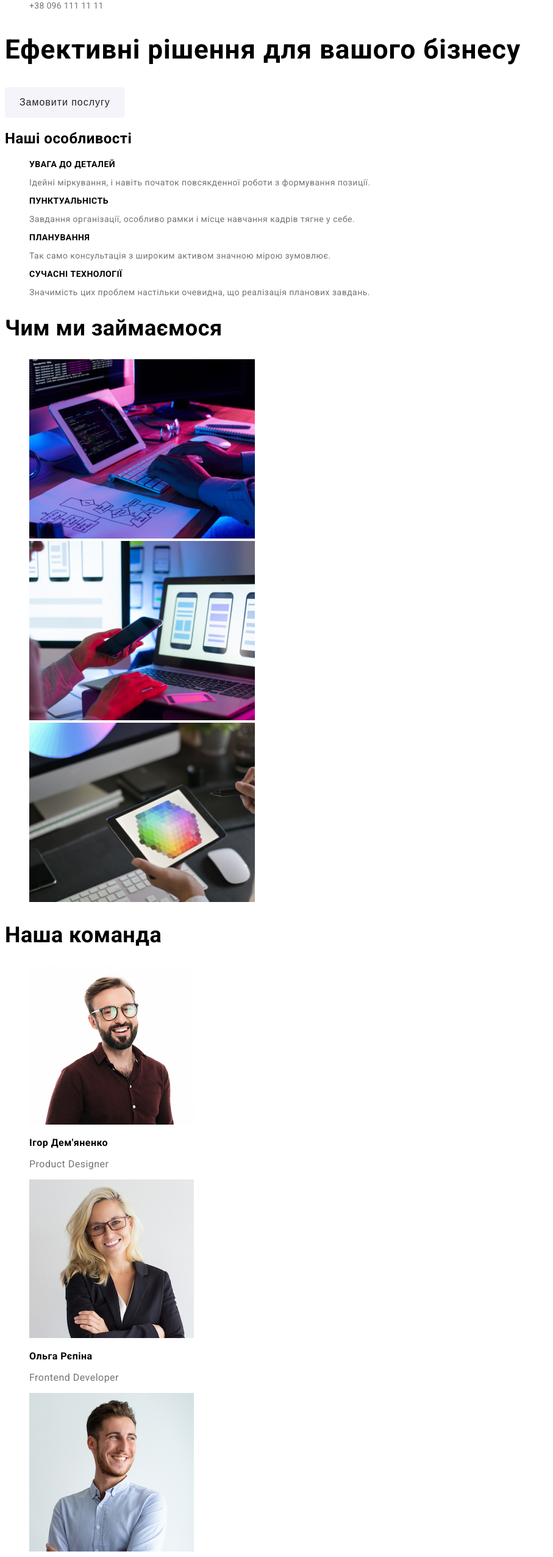
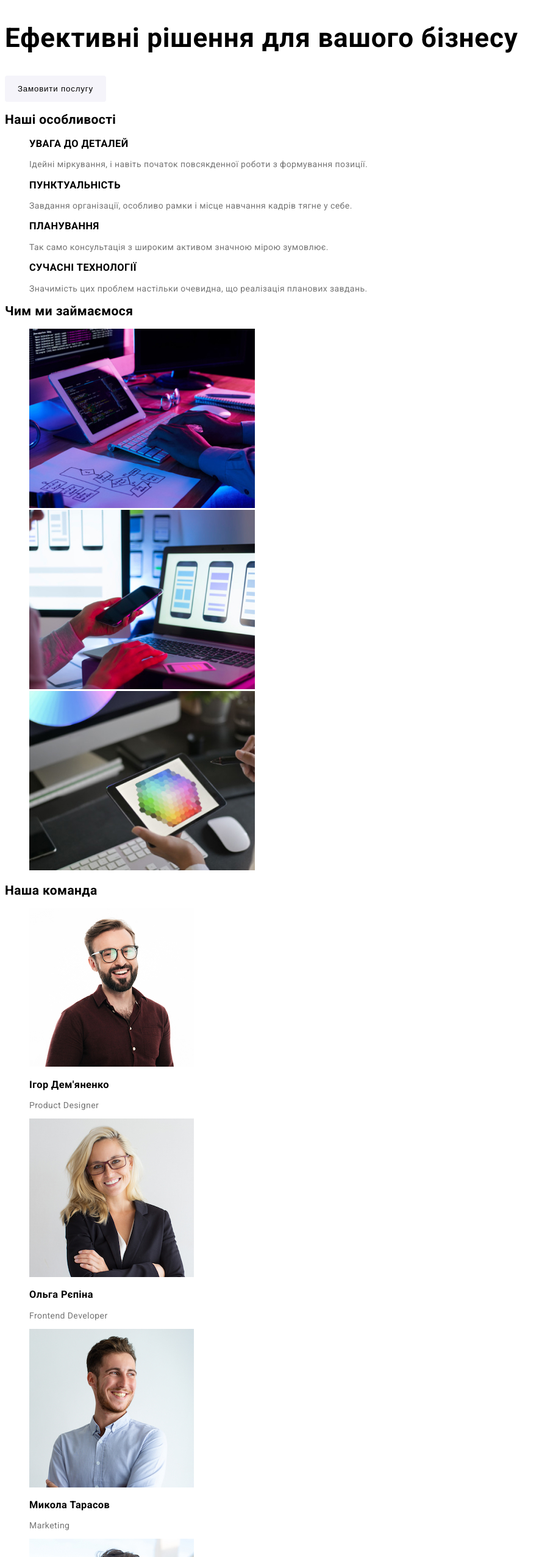
Before and after one commit to iTommma/goit-markup-hw-02, a plain HTML site: page index.html in a window 1280 px wide. Shown: the part 147-2700 px from the top of the page at 61% size, without its empty margins (0-907 px from the left). Drawn offline with Linux system fonts and the light colour scheme.

Commit message:
Revert "виправлені помилки"
This reverts commit b10a07e304946628d9e3b92b32e6cd18dd99708d.

```diff
--- a/css/styles.css
+++ b/css/styles.css
@@ -1,19 +1,15 @@
 /* all site */
 :root {
     --primary-text-color: #757575;
-    --primary-white-color: #fff;
+    --white-text-color: #fff;
     --title-text-color: #000000;
     --accent-color: #2196F3;
     --button-background: #F5F4FA;
+
+    font-family: Roboto, sans-serif;
+    font-size: 14px;
+    letter-spacing: 0.03em;
     --hero-letter-spacing: 0.06em;
-    --font-size-14: 14px;
-    --font-size-36: 36px;
-}
-
-body {
-    color: var(--primary-text-color);
-    font-family: Roboto, sans-serif;
-    letter-spacing: 0.03em;
 }
 
 a {
@@ -22,9 +18,7 @@ a {
 
 /* button */
 
-.button {
-    font-size: 16px;
-    color: #212121;
+.button {;
     background-color: var(--button-background);
     border: none;
     padding: 0.5rem 1.5rem; /* Поля вокруг текста */
@@ -34,11 +28,11 @@ a {
 
 .button:hover,
 .button:focus {
-    color: var(--primary-white-color);
+    color: var(--white-text-color);
     background-color: var(--accent-color);
 }
 
-.hero .button {
+.hero .button {;
     padding: 1rem 1.5rem; /* Поля вокруг текста */
     margin-bottom: 0; /* Отступ снизу */
 }
@@ -68,6 +62,7 @@ footer .logo:focus {
     color: #ffffff;
 }
 
+
 /* header */
 header .list {
     list-style: none;
@@ -77,7 +72,6 @@ header .list {
 /* header nav */
 .nav .link {
     color: var(--title-text-color);
-    font-size: var(--font-size-14);
 }
 
 .nav .link:hover,
@@ -92,7 +86,6 @@ header .list {
 /* header contacts */
 .contact .link {
     color: var(--primary-text-color);
-    font-size: var(--font-size-14);
 }
 
 .contact .link:hover,
@@ -106,16 +99,12 @@ footer .list {
 }
 
 /* footer address */
-.footer-address a {
-    font-size: var(--font-size-14);
-}
-
-.footer-address .location {
+.location {
     color: #ffffff;
 }
 
-.footer-address .email,
-.footer-address .tel {
+.email,
+.tel {
     color: rgb(255,255,255,60);
 }
 
@@ -138,46 +127,17 @@ section > .list {
 .hero .button {
     letter-spacing: var(--hero-letter-spacing);
 }
-
 .hero .title {
     font-size: 44px;
 }
 
 /* body features */
-.features-list .title {
-    font-size: var(--font-size-14);
-    text-transform: uppercase;
-}
-
-.features-list .text {
-    font-size: var(--font-size-14);
-}
-
-
 /* body specialization */
-.specialization .specialization-title {
-    font-size: var(--font-size-36);
-}
 /* body team */
-.team-list .text,
-.team-list .title {
-    font-size: 16px;
-}
-
-.team .team-title {
-    font-size: var(--font-size-36);
-}
 
 /* portfolio.html */
-.portfolio-list .title {
-    font-size: 18px;
-}
-
-.portfolio-list .text {
-    font-size: 16px;
-}
-
 /* portfolio */
 .portfolio .title {
     letter-spacing: var(--hero-letter-spacing);
+
 }
--- a/index.html
+++ b/index.html
@@ -41,29 +41,29 @@
       </section>
       <!-- Особливості -->
       <section class="features">
-        <h2 class="title features-title">Наші особливості</h2>
-        <ul class="list features-list">
+        <h2 class="title">Наші особливості</h2>
+        <ul class="list">
           <li>
-            <h3 class="title">УВАГА ДО ДЕТАЛЕЙ</h3>
+            <h3>УВАГА ДО ДЕТАЛЕЙ</h3>
             <p class="text">Ідейні міркування, і навіть початок повсякденної роботи з формування позиції.</p>
           </li>
           <li>
-            <h3 class="title">ПУНКТУАЛЬНІСТЬ</h3>
+            <h3>ПУНКТУАЛЬНІСТЬ</h3>
             <p class="text">Завдання організації, особливо рамки і місце навчання кадрів тягне у себе.</p>
           </li>
           <li>
-            <h3 class="title">ПЛАНУВАННЯ</h3>
+            <h3>ПЛАНУВАННЯ</h3>
             <p class="text">Так само консультація з широким активом значною мірою зумовлює.</p>
           </li>
           <li>
-            <h3 class="title">СУЧАСНІ ТЕХНОЛОГІЇ</h3>
+            <h3>СУЧАСНІ ТЕХНОЛОГІЇ</h3>
             <p class="text">Значимість цих проблем настільки очевидна, що реалізація планових завдань.</p>
           </li>
         </ul>
       </section>
       <!-- Чим ми займаємося -->
       <section class="specialization">
-        <h2 class="title specialization-title">Чим ми займаємося</h2>
+        <h2 class="title">Чим ми займаємося</h2>
         <ul class="list">
           <li>
             <img src="./images/box1.jpg" alt="Програмість створює код" width="370" />
@@ -78,26 +78,26 @@
       </section>
       <!-- Наша команда -->
       <section class="team">
-        <h2 class="title team-title">Наша команда</h2>
-        <ul class="list team-list">
+        <h2 class="title">Наша команда</h2>
+        <ul class="list">
           <li>
             <img src="./images/img1.jpg" alt="Ігор Дем'яненко" width="270" />
-            <h3 class="title">Ігор Дем'яненко</h3>
-            <p class="text" lang="en">Product Designer</p>
+            <h3>Ігор Дем'яненко</h3>
+            <p  class="text" lang="en">Product Designer</p>
           </li>
           <li>
             <img src="./images/img2.jpg" alt="Ольга Рєпіна" width="270" />
-            <h3 class="title">Ольга Рєпіна</h3>
+            <h3>Ольга Рєпіна</h3>
             <p class="text" lang="en">Frontend Developer</p>
           </li>
           <li>
             <img src="./images/img3.jpg" alt="Микола Тарасов" width="270" />
-            <h3 class="title">Микола Тарасов</h3>
+            <h3>Микола Тарасов</h3>
             <p class="text" lang="en">Marketing</p>
           </li>
           <li>
             <img src="./images/img4.jpg" alt="Михайло Єрмаков" width="270" />
-            <h3 class="title">Михайло Єрмаков</h3>
+            <h3>Михайло Єрмаков</h3>
             <p class="text" lang="en">UI Designer</p>
           </li>
         </ul>
@@ -106,7 +106,7 @@
     <!-- Футер -->
     <footer>
       <a class="logo" href="index.html" lang="en"><span class="logo-web">Web</span>Studio</a>
-      <address class="footer-address">
+      <address>
         <ul class="list">
             <li>
                 <a class="location" href="https://goo.gl/maps/1wXns7CKw61KpVam9"
```
Also changed, not shown: portfolio.html (+2 -2 lines).
